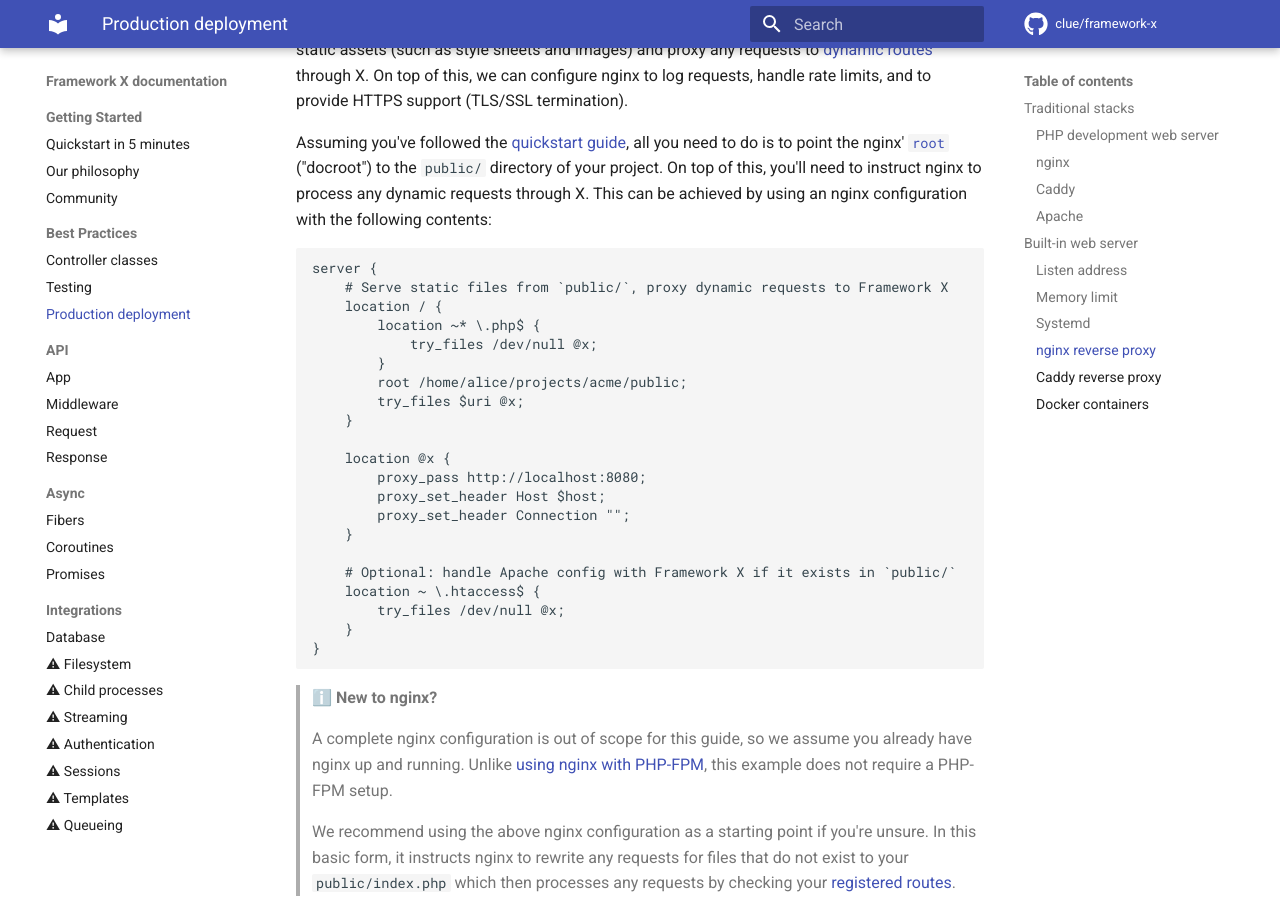
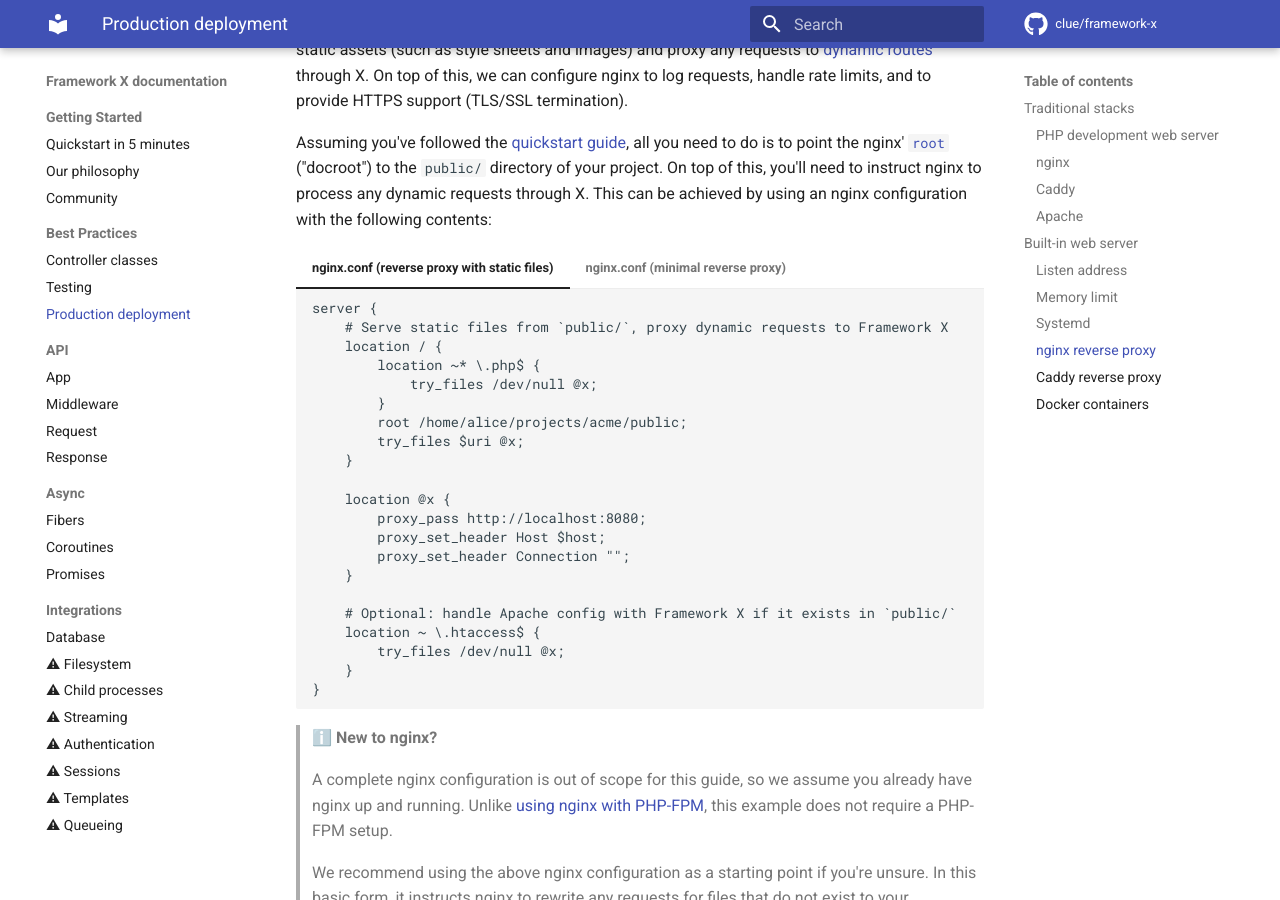
Before and after one commit to clue/framework-x, an MkDocs documentation site: the page built from docs/best-practices/deployment.md, in a window 1280 px wide and 900 px high, scrolled down 8275 px. Built offline with MkDocs 1.6.1 and Material for MkDocs 9.7.7, drawn with Linux system fonts in a browser that asks for light colours; comment, search, counter and statistics services are not loaded.

Commit message:
Add minimal nginx reverse proxy configuration

````diff
--- a/docs/best-practices/deployment.md
+++ b/docs/best-practices/deployment.md
@@ -421,29 +421,44 @@ all you need to do is to point the nginx' [`root`](http://nginx.org/en/docs/http
 to instruct nginx to process any dynamic requests through X. This can be
 achieved by using an nginx configuration with the following contents:
 
-```
-server {
-    # Serve static files from `public/`, proxy dynamic requests to Framework X
-    location / {
-        location ~* \.php$ {
+=== "nginx.conf (reverse proxy with static files)"
+
+    ```
+    server {
+        # Serve static files from `public/`, proxy dynamic requests to Framework X
+        location / {
+            location ~* \.php$ {
+                try_files /dev/null @x;
+            }
+            root /home/alice/projects/acme/public;
+            try_files $uri @x;
+        }
+
+        location @x {
+            proxy_pass http://localhost:8080;
+            proxy_set_header Host $host;
+            proxy_set_header Connection "";
+        }
+
+        # Optional: handle Apache config with Framework X if it exists in `public/`
+        location ~ \.htaccess$ {
             try_files /dev/null @x;
         }
-        root /home/alice/projects/acme/public;
-        try_files $uri @x;
     }
+    ```
 
-    location @x {
-        proxy_pass http://localhost:8080;
-        proxy_set_header Host $host;
-        proxy_set_header Connection "";
+=== "nginx.conf (minimal reverse proxy)"
+
+    ```
+    server {
+        # Proxy all requests to Framework X
+        location / {
+            proxy_pass http://localhost:8080;
+            proxy_set_header Host $host;
+            proxy_set_header Connection "";
+        }
     }
-
-    # Optional: handle Apache config with Framework X if it exists in `public/`
-    location ~ \.htaccess$ {
-        try_files /dev/null @x;
-    }
-}
-```
+    ```
 
 > ℹ️ **New to nginx?**
 >
````
Also changed, not shown: 2 other files.
